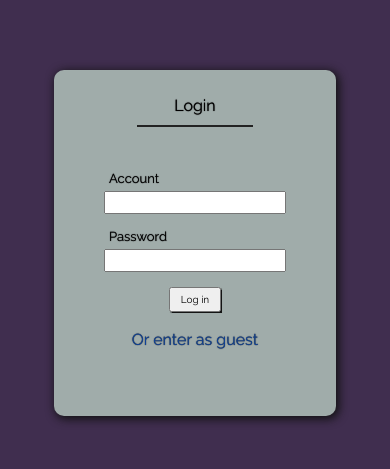
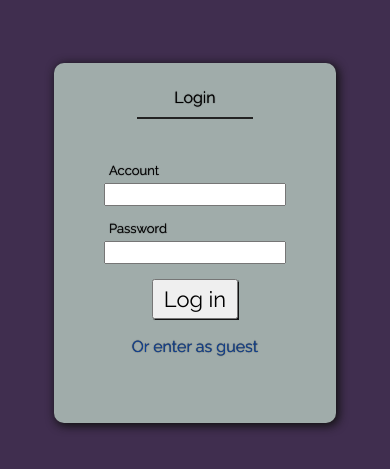
Before and after one commit to GuidoGlielmi/Portfolio-react, a React (Create React App) app: page /login in a window 390 px wide. Shown: the part 179-648 px from the top of the page. Built offline with nearby package versions, Linux system fonts and the light colour scheme; no server answers.

Commit message:
Responsiveness improved 10

```diff
--- a/src/components/button/Button.module.css
+++ b/src/components/button/Button.module.css
@@ -4,6 +4,7 @@
   align-items: center;
   height: 100%;
   padding: 5px 10px;
+  font-size: min(7vw, 2.6vh);
   transition: transform 0.3s ease;
   transform: scale(1);
   box-shadow: 0.5px 0.5px 1px #131313;
@@ -11,13 +12,3 @@
 .buttonPressed {
   transform: scale(0.95);
 }
-@media (max-width: 650px) {
-  .button {
-    font-size: small;
-  }
-}
-@media (max-width: 450px) {
-  .button {
-    font-size: x-small;
-  }
-}
--- a/src/components/close-icon/CloseAndEdit.module.css
+++ b/src/components/close-icon/CloseAndEdit.module.css
@@ -9,8 +9,8 @@
 .closeIconContainer {
   height: max(2.5vw, 2.5vh);
   width: max(2.5vw, 2.5vh);
-  min-height: 30px;
-  min-width: 30px;
+  min-height: 20px;
+  min-width: 20px;
   max-width: 50px;
   max-height: 50px;
 }
@@ -18,8 +18,8 @@
   cursor: pointer;
   height: max(2.5vw, 2.5vh);
   width: max(2.5vw, 2.5vh);
-  min-height: 30px;
-  min-width: 30px;
+  min-height: 20px;
+  min-width: 20px;
   max-width: 50px;
   max-height: 50px;
 }
--- a/src/components/experiences/ExperienceItem.module.css
+++ b/src/components/experiences/ExperienceItem.module.css
@@ -3,7 +3,7 @@
 .lastSection {
   display: flex;
   flex-direction: column;
-  min-height: 70vh;
+  min-height: max(45vw, 70vh);
 }
 .experienceSectionRight {
   background-image: linear-gradient(
@@ -50,6 +50,7 @@
   align-items: center;
   justify-content: center;
   height: max(15vw, 15vh);
+  width: max(15vw, 15vh);
   margin: 0 3vw;
 }
 .experienceImg {
--- a/src/components/nav-bar/NavBar.module.css
+++ b/src/components/nav-bar/NavBar.module.css
@@ -32,7 +32,7 @@ nav {
 .navImg {
   max-height: 100%;
   max-width: 100%;
-  min-width: 30px;
+  min-width: 20px;
 }
 .social {
   display: flex;
```
